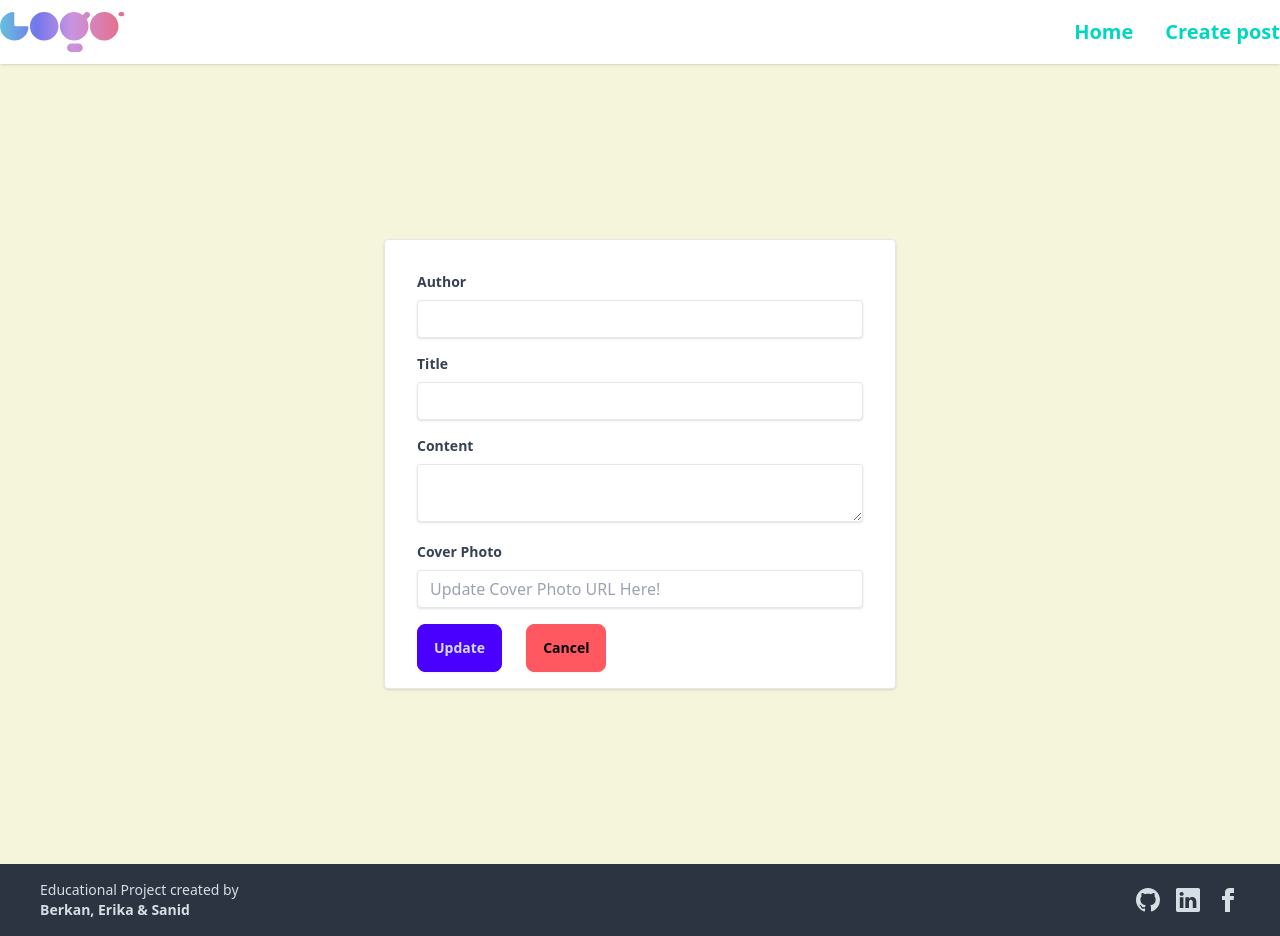
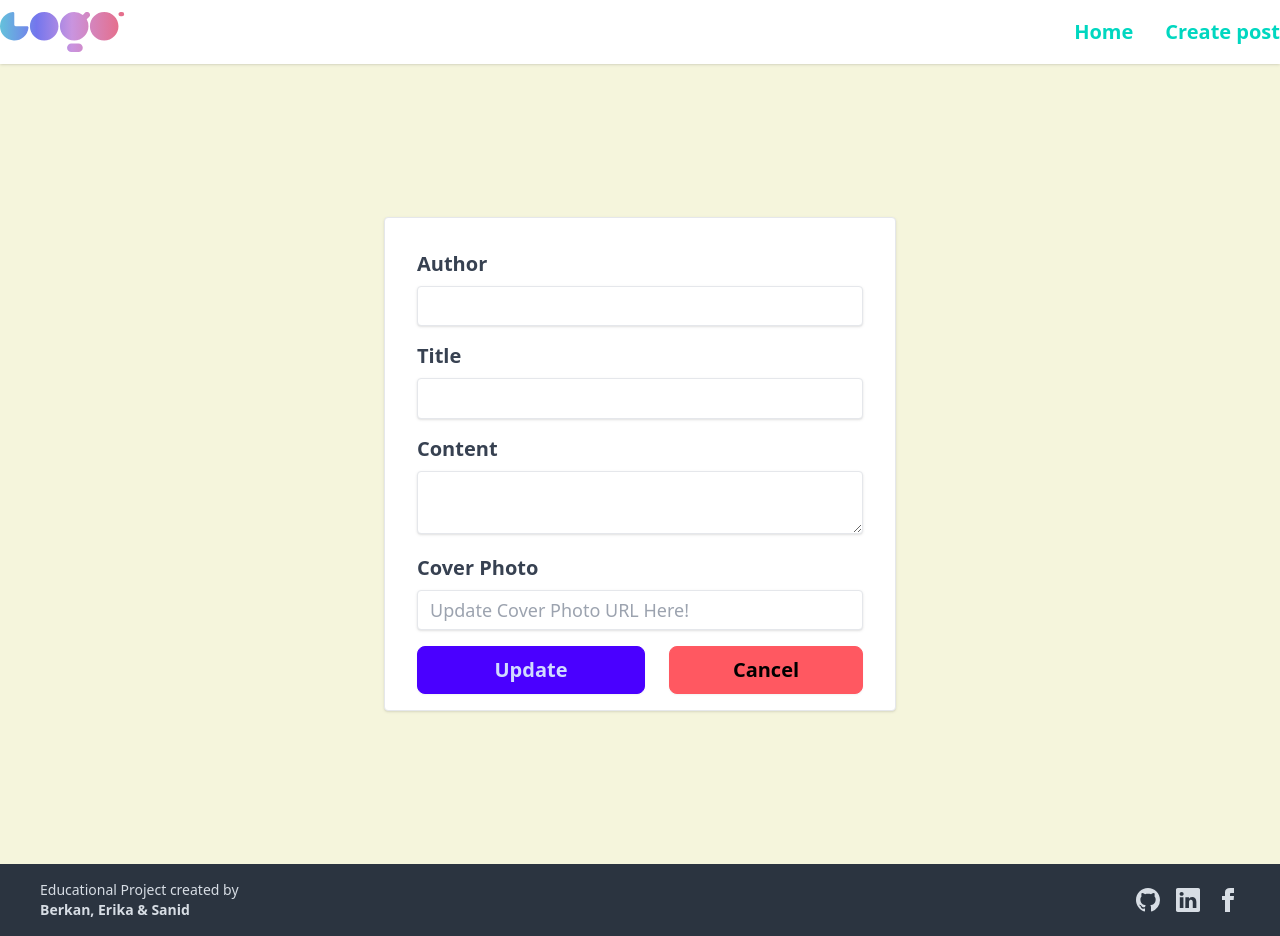
Before and after one commit to erikam2h/fullstack-blog, a React (Vite) app: page /posts/edit/1 in a window 1280 px wide. Built offline with nearby package versions, Linux system fonts and the light colour scheme; no server answers.

Commit message:
Restyle EditPost Form

```diff
--- a/src/components/EditPost.jsx
+++ b/src/components/EditPost.jsx
@@ -53,7 +53,7 @@ export default function EditPost() {
         >
           <div className="mb-4">
             <label
-              className="block text-gray-700 text-sm font-bold mb-2"
+              className="block text-xl text-gray-700  font-bold mb-2"
               htmlFor="author"
             >
               Author
@@ -65,12 +65,12 @@ export default function EditPost() {
               name="author"
               value={postEdit.author}
               onChange={handleChange}
-              className="shadow appearance-none border rounded w-full py-2 px-3 text-gray-700 leading-tight focus:outline-none focus:shadow-outline"
+              className="shadow text-lg appearance-none border rounded w-full py-2 px-3 text-gray-700 leading-tight focus:outline-none focus:shadow-outline"
             />
           </div>
           <div className="mb-4">
             <label
-              className="block text-gray-700 text-sm font-bold mb-2"
+              className="block text-xl text-gray-700 font-bold mb-2"
               htmlFor="title"
             >
               Title
@@ -82,13 +82,13 @@ export default function EditPost() {
               name="title"
               value={postEdit.title}
               onChange={handleChange}
-              className="shadow appearance-none border rounded w-full py-2 px-3 text-gray-700 leading-tight focus:outline-none focus:shadow-outline"
+              className="shadow text-lg appearance-none border rounded w-full py-2 px-3 text-gray-700 leading-tight focus:outline-none focus:shadow-outline"
             />
           </div>
 
           <div className="mb-4">
             <label
-              className="block text-gray-700 text-sm font-bold mb-2"
+              className="block text-xl text-gray-700  font-bold mb-2"
               htmlFor="content"
             >
               Content
@@ -99,12 +99,12 @@ export default function EditPost() {
               name="content"
               value={postEdit.content}
               onChange={handleChange}
-              className="shadow appearance-none border rounded w-full py-2 px-3 text-gray-700 leading-tight focus:outline-none focus:shadow-outline"
+              className="shadow text-lg appearance-none border rounded w-full py-2 px-3 text-gray-700 leading-tight focus:outline-none focus:shadow-outline"
             />
           </div>
           <div className="mb-4">
             <label
-              className="block text-gray-700 text-sm font-bold mb-2"
+              className="block text-xl text-gray-700  font-bold mb-2"
               htmlFor="cover"
             >
               Cover Photo
@@ -115,15 +115,20 @@ export default function EditPost() {
               name="cover"
               placeholder="Update Cover Photo URL Here!"
               onChange={handleChange}
-              className="shadow appearance-none border rounded w-full py-2 px-3 text-gray-700 leading-tight focus:outline-none focus:shadow-outline"
+              className="shadow text-lg appearance-none border rounded w-full py-2 px-3 text-gray-700 leading-tight focus:outline-none focus:shadow-outline"
             />
           </div>
-          <div className="flex gap-6">
-            <button type="submit" className="font-bold btn btn-primary">
+          <div className="flex justify-center  gap-6">
+            <button
+              type="submit"
+              className="font-bold btn btn-primary text-xl w-full flex-1"
+            >
               Update
             </button>
-            <Link to={`/posts/${id}`}>
-              <button className="font-bold btn btn-error">Cancel</button>
+            <Link to={`/posts/${id}`} className="flex-1">
+              <button className="font-bold btn btn-error text-xl w-full ">
+                Cancel
+              </button>
             </Link>
           </div>
         </form>
```
